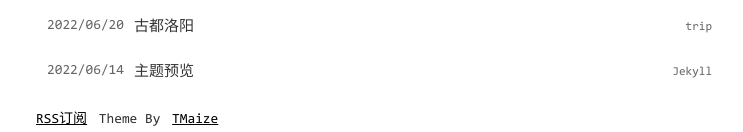
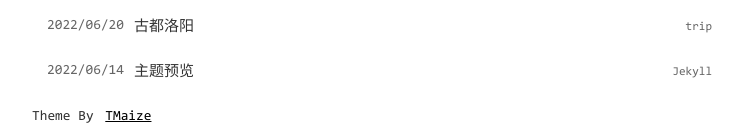
Before and after one commit to slince-zero/slince-zero.github.io, a Jekyll site: the page built from index.html, in a window 1280 px wide, cut to the strip 0-874 px from the top of the page. Shown: the part 739-871 px from the top of the strip, without its empty margins (268-1011 px from the left). Built offline with Jekyll 4.4.1, drawn with Linux system fonts in a browser that asks for light colours.

Commit message:
细节修改

```diff
--- a/_includes/footer.html
+++ b/_includes/footer.html
@@ -1,7 +1,7 @@
-<footer class="footer">
+<footer class="footer" style="align-items: center;">
   <span>{{ site.footerText }}</span>
-  <a href="{{ site.baseurl }}/static/xml/rss.xml">RSS订阅</a>
-  {%- comment %} 请保留主题来源，么么哒~ {% endcomment %}
+  <!-- <a href="{{ site.baseurl }}/static/xml/rss.xml">RSS订阅</a>
+  {%- comment %} 请保留主题来源，么么哒~ {% endcomment %} -->
   <span>Theme By</span>
   <a href="https://github.com/TMaize/tmaize-blog">TMaize</a>
 </footer>
```
